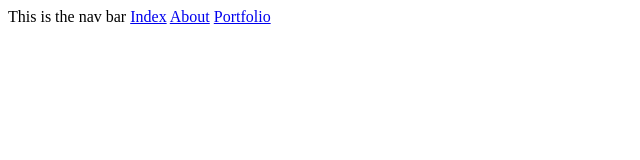
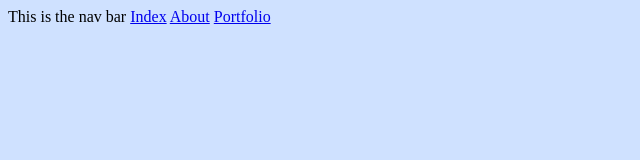
Before and after one commit to Chelsea-Scott-Personal-Website/Personal_Site, a plain HTML site: page portfolio.html in a window 1280 px wide. Shown: the whole page, without its empty margins (0-640 px from the left). Drawn offline with Linux system fonts and the light colour scheme.

Commit message:
linked css to all html files

```diff
--- a/portfolio.html
+++ b/portfolio.html
@@ -5,6 +5,8 @@
     <meta http-equiv="X-UA-Compatible" content="IE=edge">
     <meta name="viewport" content="width=device-width, initial-scale=1.0">
     <title>Portfolio</title>
+    <link rel="stylesheet" href="style.css">
+
 </head>
 
 <header>
--- a/style.css
+++ b/style.css
@@ -0,0 +1,3 @@
+html {
+    background-color: #cfe1ff;
+}
```
Also changed, not shown: about.html (+1 -0 lines), index.html (+1 -0 lines).
